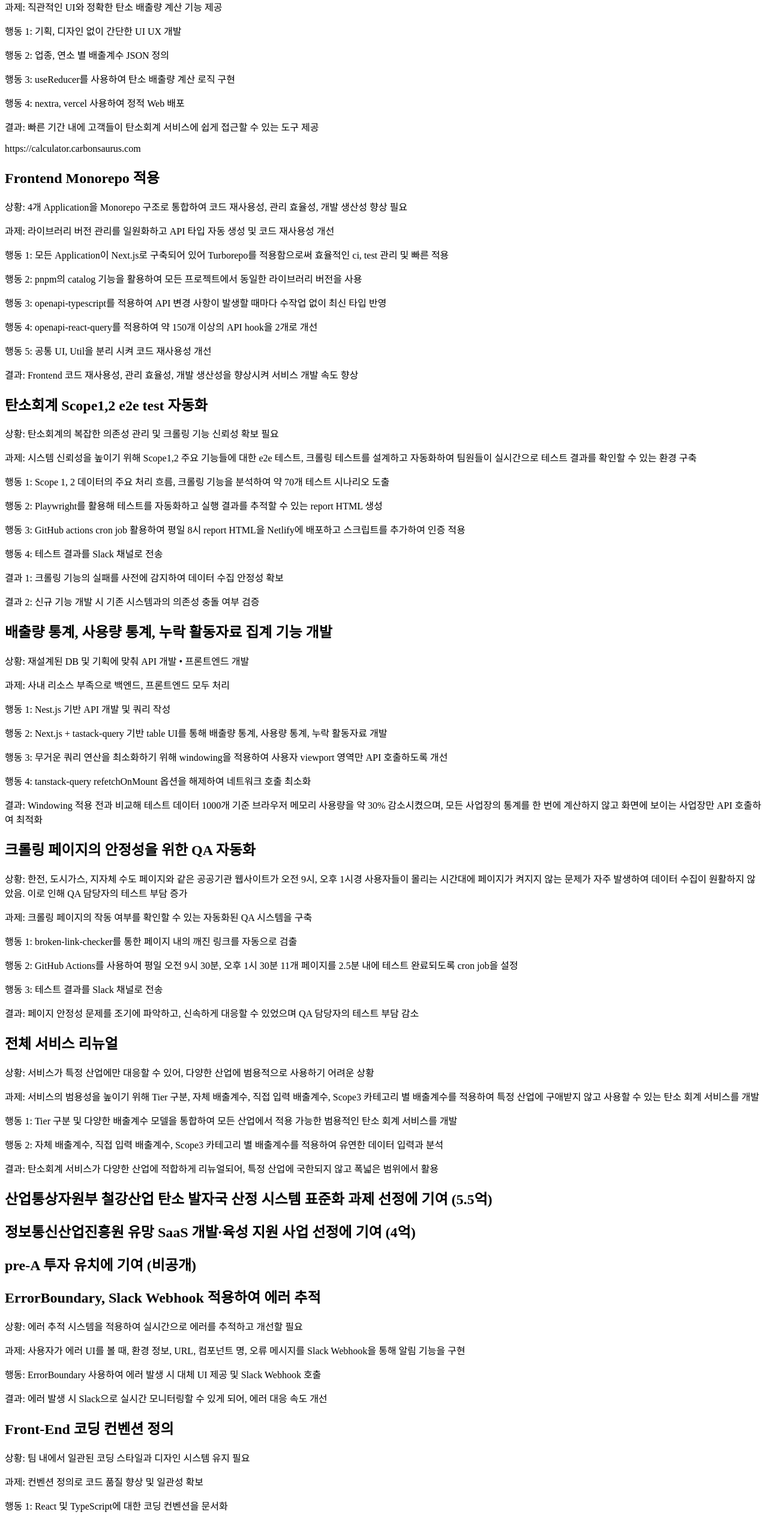
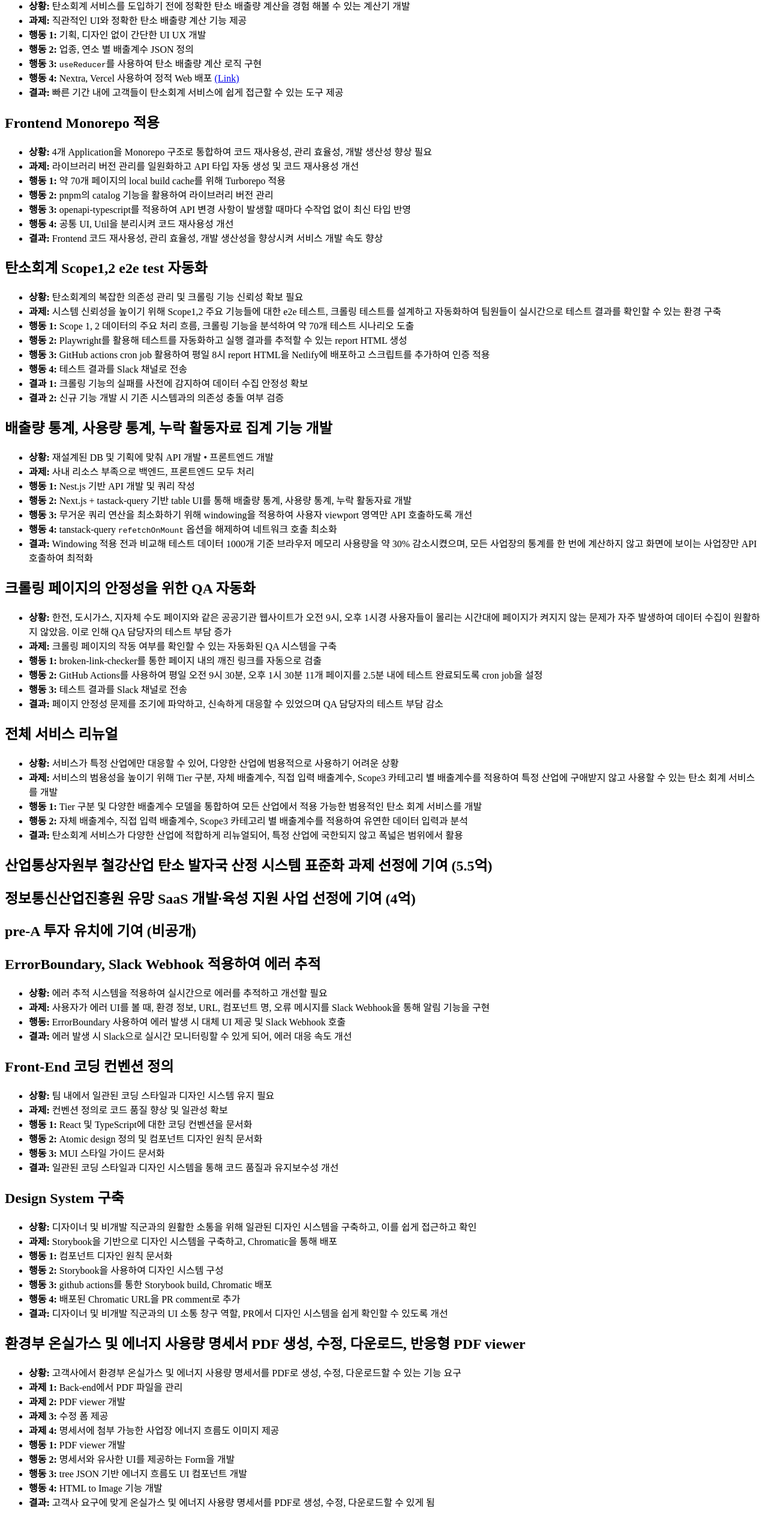
Before and after one commit to fe-dudu/fe-dudu-nextra, a Next.js app: page /career/carbonsaurus in a window 1280 px wide. Shown: the part 176-2716 px from the top of the page at 60% size. Built offline with nearby package versions, Linux system fonts and the light colour scheme.

Commit message:
Update: career

```diff
--- a/pages/career/carbonsaurus.mdx
+++ b/pages/career/carbonsaurus.mdx
@@ -1,241 +1,171 @@
-# Carbonsaurus Web Frontend (23.08 ~ current)
+# Carbonsaurus Web Frontend
+***2023.08 ~ current***
 
 ## Scope 1,2 탄소 배출량 계산기 개발
 
-상황: 탄소회계 서비스를 도입하기 전에 정확한 탄소 배출량 계산을 경험 해볼 수 있는 계산기 개발
+- **상황:** 탄소회계 서비스를 도입하기 전에 정확한 탄소 배출량 계산을 경험 해볼 수 있는 계산기 개발
+- **과제:** 직관적인 UI와 정확한 탄소 배출량 계산 기능 제공
+- **행동 1:** 기획, 디자인 없이 간단한 UI UX 개발
+- **행동 2:** 업종, 연소 별 배출계수 JSON 정의
+- **행동 3:** `useReducer`를 사용하여 탄소 배출량 계산 로직 구현
+- **행동 4:** Nextra, Vercel 사용하여 정적 Web 배포 [(Link)](https://calculator.carbonsaurus.com)
+- **결과:** 빠른 기간 내에 고객들이 탄소회계 서비스에 쉽게 접근할 수 있는 도구 제공
 
-과제: 직관적인 UI와 정확한 탄소 배출량 계산 기능 제공
-
-행동 1: 기획, 디자인 없이 간단한 UI UX 개발
-
-행동 2: 업종, 연소 별 배출계수 JSON 정의
-
-행동 3: useReducer를 사용하여 탄소 배출량 계산 로직 구현
-
-행동 4: nextra, vercel 사용하여 정적 Web 배포
-
-결과: 빠른 기간 내에 고객들이 탄소회계 서비스에 쉽게 접근할 수 있는 도구 제공
-
-https://calculator.carbonsaurus.com
 
 ## Frontend Monorepo 적용
 
-상황: 4개 Application을 Monorepo 구조로 통합하여 코드 재사용성, 관리 효율성, 개발 생산성 향상 필요
+- **상황:** 4개 Application을 Monorepo 구조로 통합하여 코드 재사용성, 관리 효율성, 개발 생산성 향상 필요
+- **과제:** 라이브러리 버전 관리를 일원화하고 API 타입 자동 생성 및 코드 재사용성 개선
+- **행동 1:** 약 70개 페이지의 local build cache를 위해 Turborepo 적용
+- **행동 2:** pnpm의 catalog 기능을 활용하여 라이브러리 버전 관리
+- **행동 3:** openapi-typescript를 적용하여 API 변경 사항이 발생할 때마다 수작업 없이 최신 타입 반영
+- **행동 4:** 공통 UI, Util을 분리시켜 코드 재사용성 개선
+- **결과:** Frontend 코드 재사용성, 관리 효율성, 개발 생산성을 향상시켜 서비스 개발 속도 향상
 
-과제: 라이브러리 버전 관리를 일원화하고 API 타입 자동 생성 및 코드 재사용성 개선
-
-행동 1: 모든 Application이 Next.js로 구축되어 있어 Turborepo를 적용함으로써 효율적인 ci, test 관리 및 빠른 적용
-
-행동 2: pnpm의 catalog 기능을 활용하여 모든 프로젝트에서 동일한 라이브러리 버전을 사용
-
-행동 3: openapi-typescript를 적용하여 API 변경 사항이 발생할 때마다 수작업 없이 최신 타입 반영
-
-행동 4: openapi-react-query를 적용하여 약 150개 이상의 API hook을 2개로 개선
-
-행동 5: 공통 UI, Util을 분리 시켜 코드 재사용성 개선
-
-결과: Frontend 코드 재사용성, 관리 효율성, 개발 생산성을 향상시켜 서비스 개발 속도 향상
 
 ## 탄소회계 Scope1,2 e2e test 자동화
 
-상황: 탄소회계의 복잡한 의존성 관리 및 크롤링 기능 신뢰성 확보 필요
+- **상황:** 탄소회계의 복잡한 의존성 관리 및 크롤링 기능 신뢰성 확보 필요
+- **과제:** 시스템 신뢰성을 높이기 위해 Scope1,2 주요 기능들에 대한 e2e 테스트, 크롤링 테스트를 설계하고 자동화하여 팀원들이 실시간으로 테스트 결과를 확인할 수 있는 환경 구축
+- **행동 1:** Scope 1, 2 데이터의 주요 처리 흐름, 크롤링 기능을 분석하여 약 70개 테스트 시나리오 도출
+- **행동 2:** Playwright를 활용해 테스트를 자동화하고 실행 결과를 추적할 수 있는 report HTML 생성
+- **행동 3:** GitHub actions cron job 활용하여 평일 8시 report HTML을 Netlify에 배포하고 스크립트를 추가하여 인증 적용
+- **행동 4:** 테스트 결과를 Slack 채널로 전송
+- **결과 1:** 크롤링 기능의 실패를 사전에 감지하여 데이터 수집 안정성 확보
+- **결과 2:** 신규 기능 개발 시 기존 시스템과의 의존성 충돌 여부 검증
 
-과제: 시스템 신뢰성을 높이기 위해 Scope1,2 주요 기능들에 대한 e2e 테스트, 크롤링 테스트를 설계하고 자동화하여 팀원들이 실시간으로 테스트 결과를 확인할 수 있는 환경 구축
-
-행동 1: Scope 1, 2 데이터의 주요 처리 흐름, 크롤링 기능을 분석하여 약 70개 테스트 시나리오 도출
-
-행동 2: Playwright를 활용해 테스트를 자동화하고 실행 결과를 추적할 수 있는 report HTML 생성
-
-행동 3: GitHub actions cron job 활용하여 평일 8시 report HTML을 Netlify에 배포하고 스크립트를 추가하여 인증 적용
-
-행동 4: 테스트 결과를 Slack 채널로 전송
-
-결과 1: 크롤링 기능의 실패를 사전에 감지하여 데이터 수집 안정성 확보
-
-결과 2: 신규 기능 개발 시 기존 시스템과의 의존성 충돌 여부 검증
 
 ## 배출량 통계, 사용량 통계, 누락 활동자료 집계 기능 개발
 
-상황: 재설계된 DB 및 기획에 맞춰 API 개발 • 프론트엔드 개발
+- **상황:** 재설계된 DB 및 기획에 맞춰 API 개발 • 프론트엔드 개발
+- **과제:** 사내 리소스 부족으로 백엔드, 프론트엔드 모두 처리
+- **행동 1:** Nest.js 기반 API 개발 및 쿼리 작성
+- **행동 2:** Next.js + tastack-query 기반 table UI를 통해 배출량 통계, 사용량 통계, 누락 활동자료 개발
+- **행동 3:** 무거운 쿼리 연산을 최소화하기 위해 windowing을 적용하여 사용자 viewport 영역만 API 호출하도록 개선
+- **행동 4:** tanstack-query `refetchOnMount` 옵션을 해제하여 네트워크 호출 최소화
+- **결과:** Windowing 적용 전과 비교해 테스트 데이터 1000개 기준 브라우저 메모리 사용량을 약 30% 감소시켰으며, 모든 사업장의 통계를 한 번에 계산하지 않고 화면에 보이는 사업장만 API 호출하여 최적화
 
-과제: 사내 리소스 부족으로 백엔드, 프론트엔드 모두 처리
-
-행동 1: Nest.js 기반 API 개발 및 쿼리 작성
-
-행동 2: Next.js + tastack-query 기반 table UI를 통해 배출량 통계, 사용량 통계, 누락 활동자료 개발
-
-행동 3: 무거운 쿼리 연산을 최소화하기 위해 windowing을 적용하여 사용자 viewport 영역만 API 호출하도록 개선
-
-행동 4: tanstack-query refetchOnMount 옵션을 해제하여 네트워크 호출 최소화
-
-결과: Windowing 적용 전과 비교해 테스트 데이터 1000개 기준 브라우저 메모리 사용량을 약 30% 감소시켰으며, 모든 사업장의 통계를 한 번에 계산하지 않고 화면에 보이는 사업장만 API 호출하여 최적화
 
 ## 크롤링 페이지의 안정성을 위한 QA 자동화
 
-상황: 한전, 도시가스, 지자체 수도 페이지와 같은 공공기관 웹사이트가 오전 9시, 오후 1시경 사용자들이 몰리는 시간대에 페이지가 켜지지 않는 문제가 자주 발생하여 데이터 수집이 원활하지 않았음. 이로 인해 QA 담당자의 테스트 부담 증가
+- **상황:** 한전, 도시가스, 지자체 수도 페이지와 같은 공공기관 웹사이트가 오전 9시, 오후 1시경 사용자들이 몰리는 시간대에 페이지가 켜지지 않는 문제가 자주 발생하여 데이터 수집이 원활하지 않았음. 이로 인해 QA 담당자의 테스트 부담 증가
+- **과제:** 크롤링 페이지의 작동 여부를 확인할 수 있는 자동화된 QA 시스템을 구축
+- **행동 1:** broken-link-checker를 통한 페이지 내의 깨진 링크를 자동으로 검출
+- **행동 2:** GitHub Actions를 사용하여 평일 오전 9시 30분, 오후 1시 30분 11개 페이지를 2.5분 내에 테스트 완료되도록 cron job을 설정
+- **행동 3:** 테스트 결과를 Slack 채널로 전송
+- **결과:** 페이지 안정성 문제를 조기에 파악하고, 신속하게 대응할 수 있었으며 QA 담당자의 테스트 부담 감소
 
-과제: 크롤링 페이지의 작동 여부를 확인할 수 있는 자동화된 QA 시스템을 구축
-
-행동 1: broken-link-checker를 통한 페이지 내의 깨진 링크를 자동으로 검출
-
-행동 2: GitHub Actions를 사용하여 평일 오전 9시 30분, 오후 1시 30분 11개 페이지를 2.5분 내에 테스트 완료되도록 cron job을 설정
-
-행동 3: 테스트 결과를 Slack 채널로 전송
-
-결과: 페이지 안정성 문제를 조기에 파악하고, 신속하게 대응할 수 있었으며 QA 담당자의 테스트 부담 감소
 
 ## 전체 서비스 리뉴얼
 
-상황: 서비스가 특정 산업에만 대응할 수 있어, 다양한 산업에 범용적으로 사용하기 어려운 상황
+- **상황:** 서비스가 특정 산업에만 대응할 수 있어, 다양한 산업에 범용적으로 사용하기 어려운 상황
+- **과제:** 서비스의 범용성을 높이기 위해 Tier 구분, 자체 배출계수, 직접 입력 배출계수, Scope3 카테고리 별 배출계수를 적용하여 특정 산업에 구애받지 않고 사용할 수 있는 탄소 회계 서비스를 개발
+- **행동 1:** Tier 구분 및 다양한 배출계수 모델을 통합하여 모든 산업에서 적용 가능한 범용적인 탄소 회계 서비스를 개발
+- **행동 2:** 자체 배출계수, 직접 입력 배출계수, Scope3 카테고리 별 배출계수를 적용하여 유연한 데이터 입력과 분석
+- **결과:** 탄소회계 서비스가 다양한 산업에 적합하게 리뉴얼되어, 특정 산업에 국한되지 않고 폭넓은 범위에서 활용
 
-과제: 서비스의 범용성을 높이기 위해 Tier 구분, 자체 배출계수, 직접 입력 배출계수, Scope3 카테고리 별 배출계수를 적용하여 특정 산업에 구애받지 않고 사용할 수 있는 탄소 회계 서비스를 개발
-
-행동 1: Tier 구분 및 다양한 배출계수 모델을 통합하여 모든 산업에서 적용 가능한 범용적인 탄소 회계 서비스를 개발
-
-행동 2: 자체 배출계수, 직접 입력 배출계수, Scope3 카테고리 별 배출계수를 적용하여 유연한 데이터 입력과 분석
-
-결과: 탄소회계 서비스가 다양한 산업에 적합하게 리뉴얼되어, 특정 산업에 국한되지 않고 폭넓은 범위에서 활용
 
 ## 산업통상자원부 철강산업 탄소 발자국 산정 시스템 표준화 과제 선정에 기여 (5.5억)
 
+
 ## 정보통신산업진흥원 유망 SaaS 개발∙육성 지원 사업 선정에 기여 (4억)
+
 
 ## pre-A 투자 유치에 기여 (비공개)
 
+
 ## ErrorBoundary, Slack Webhook 적용하여 에러 추적
 
-상황: 에러 추적 시스템을 적용하여 실시간으로 에러를 추적하고 개선할 필요
+- **상황:** 에러 추적 시스템을 적용하여 실시간으로 에러를 추적하고 개선할 필요
+- **과제:** 사용자가 에러 UI를 볼 때, 환경 정보, URL, 컴포넌트 명, 오류 메시지를 Slack Webhook을 통해 알림 기능을 구현
+- **행동:** ErrorBoundary 사용하여 에러 발생 시 대체 UI 제공 및 Slack Webhook 호출
+- **결과:** 에러 발생 시 Slack으로 실시간 모니터링할 수 있게 되어, 에러 대응 속도 개선
 
-과제: 사용자가 에러 UI를 볼 때, 환경 정보, URL, 컴포넌트 명, 오류 메시지를 Slack Webhook을 통해 알림 기능을 구현
-
-행동: ErrorBoundary 사용하여 에러 발생 시 대체 UI 제공 및 Slack Webhook 호출
-
-결과: 에러 발생 시 Slack으로 실시간 모니터링할 수 있게 되어, 에러 대응 속도 개선
 
 ## Front-End 코딩 컨벤션 정의
 
-상황: 팀 내에서 일관된 코딩 스타일과 디자인 시스템 유지 필요
+- **상황:** 팀 내에서 일관된 코딩 스타일과 디자인 시스템 유지 필요
+- **과제:** 컨벤션 정의로 코드 품질 향상 및 일관성 확보
+- **행동 1:** React 및 TypeScript에 대한 코딩 컨벤션을 문서화
+- **행동 2:** Atomic design 정의 및 컴포넌트 디자인 원칙 문서화
+- **행동 3:** MUI 스타일 가이드 문서화
+- **결과:** 일관된 코딩 스타일과 디자인 시스템을 통해 코드 품질과 유지보수성 개선
 
-과제: 컨벤션 정의로 코드 품질 향상 및 일관성 확보
 
-행동 1: React 및 TypeScript에 대한 코딩 컨벤션을 문서화
+## Design System 구축
 
-행동 2: Atomic design 정의 및 컴포넌트 디자인 원칙 문서화
+- **상황:** 디자이너 및 비개발 직군과의 원활한 소통을 위해 일관된 디자인 시스템을 구축하고, 이를 쉽게 접근하고 확인
+- **과제:** Storybook을 기반으로 디자인 시스템을 구축하고, Chromatic을 통해 배포
+- **행동 1:** 컴포넌트 디자인 원칙 문서화
+- **행동 2:** Storybook을 사용하여 디자인 시스템 구성
+- **행동 3:** github actions를 통한 Storybook build, Chromatic 배포
+- **행동 4:** 배포된 Chromatic URL을 PR comment로 추가
+- **결과:** 디자이너 및 비개발 직군과의 UI 소통 창구 역할, PR에서 디자인 시스템을 쉽게 확인할 수 있도록 개선
 
-행동 3: MUI 스타일 가이드 문서화
-
-결과: 일관된 코딩 스타일과 디자인 시스템을 통해 코드 품질과 유지보수성 개선
-
-## Storybook 기반 Design System 구축
-
-상황: 디자이너 및 비개발 직군과의 원활한 소통을 위해 일관된 디자인 시스템을 구축하고, 이를 쉽게 접근하고 확인
-
-과제: Storybook을 기반으로 디자인 시스템을 구축하고, Chromatic을 통해 배포
-
-행동 1: 컴포넌트 디자인 원칙 문서화
-
-행동 2: Storybook을 사용하여 디자인 시스템 구성
-
-행동 3: github actions를 통한 Storybook build, Chromatic 배포
-
-행동 4: 배포된 Chromatic URL을 PR comment로 추가
-
-결과: 디자이너 및 비개발 직군과의 UI 소통 창구 역할, PR에서 디자인 시스템을 쉽게 확인할 수 있도록 개선
 
 ## 환경부 온실가스 및 에너지 사용량 명세서 PDF 생성, 수정, 다운로드, 반응형 PDF viewer
 
-상황: 고객사에서 환경부 온실가스 및 에너지 사용량 명세서를 PDF로 생성, 수정, 다운로드할 수 있는 기능 요구
+- **상황:** 고객사에서 환경부 온실가스 및 에너지 사용량 명세서를 PDF로 생성, 수정, 다운로드할 수 있는 기능 요구
+- **과제 1:** Back-end에서 PDF 파일을 관리
+- **과제 2:** PDF viewer 개발
+- **과제 3:** 수정 폼 제공
+- **과제 4:** 명세서에 첨부 가능한 사업장 에너지 흐름도 이미지 제공
+- **행동 1:** PDF viewer 개발
+- **행동 2:** 명세서와 유사한 UI를 제공하는 Form을 개발
+- **행동 3:** tree JSON 기반 에너지 흐름도 UI 컴포넌트 개발
+- **행동 4:** HTML to Image 기능 개발
+- **결과:** 고객사 요구에 맞게 온실가스 및 에너지 사용량 명세서를 PDF로 생성, 수정, 다운로드할 수 있게 됨
 
-과제 1: Back-end에서 PDF 파일을 관리
-
-과제 2: PDF viewer 개발
-
-과제 3: 수정 폼 제공
-
-과제 4: 명세서에 첨부 가능한 사업장 에너지 흐름도 이미지 제공
-
-행동 1: PDF viewer 개발
-
-행동 2: 명세서와 유사한 UI를 제공하는 Form을 개발
-
-행동 3: tree JSON 기반 에너지 흐름도 UI 컴포넌트 개발
-
-행동 4: HTML to Image 기능 개발
-
-결과: 고객사 요구에 맞게 온실가스 및 에너지 사용량 명세서를 PDF로 생성, 수정, 다운로드할 수 있게 됨
 
 ## UI UX 개선
 
-상황: POC 고객사들의 다양한 UI/UX 개선 요구 사항
+- **상황:** POC 고객사들의 다양한 UI/UX 개선 요구 사항
+- **과제 1:** Image crop 기능 개발로 이미지 업로드 UI UX 개선 및 이미지 파일 용량 축소
+- **과제 2:** File Drag & Drop 적용을 통한 파일 업로드 UI UX 개선
+- **과제 3:** scroll overflow된 콘텐츠에 흐림 효과를 적용하여 Scroll UI UX 개선
+- **과제 4:** 유효성 검사 결과를 알 수 있도록 Form validation UI UX 개선
+- **과제 5:** layout Shift 제거를 위해 Skeleton Loading UI 적용
+- **과제 6:** page depth 제거를 위해 Dialog UI로 변경
+- **과제 7:** 배출 시설 간 상하위 관계 표현을 위해 MUI tree table 적용
+- **과제 8:** 뒤로 가기 시 페이지 유지를 위해 Query string으로 페이지 정보 저장 및 불러오기 적용
+- **행동:** 다양한 UI UX 개선 과제를 수행하여 POC 고객사들의 요구 사항을 반영
+- **결과:** UI UX 개선 작업을 통해 사용자 경험 향상
 
-과제 1: Image crop 기능 개발로 이미지 업로드 UI UX 개선 및 이미지 파일 용량 축소
-
-과제 2: File Drag & Drop 적용을 통한 파일 업로드 UI UX 개선
-
-과제 3: scroll overflow된 콘텐츠에 흐림 효과를 적용하여 Scroll UI UX 개선
-
-과제 4: 유효성 검사 결과를 알 수 있도록 Form validation UI UX 개선
-
-과제 5: layout Shift 제거를 위해 Skeleton Loading UI 적용
-
-과제 6: page depth 제거를 위해 Dialog UI로 변경
-
-과제 7: 배출 시설 간 상하위 관계 표현을 위해 MUI tree table 적용
-
-과제 8: 뒤로 가기 시 페이지 유지를 위해 Query string으로 페이지 정보 저장 및 불러오기 적용
-
-행동: 다양한 UI UX 개선 과제를 수행하여 POC 고객사들의 요구 사항을 반영
-
-결과: UI UX 개선 작업을 통해 사용자 만족도 및 유지보수성이 향상됨
 
 ## 반응형 금융권 배출량 (Scope3 Category15) 프로토타입 개발
 
-상황: M자산운용사, I자산운용사 고객이 보유한 부동산 자산의 탄소 배출량을 관측
+- **상황:** M자산운용사, I자산운용사 고객이 보유한 부동산 자산의 탄소 배출량을 관측
+- **과제:** 부동산 자산 입주사의 에너지 사용량을 제외하고 자산운용사의 에너지 사용량을 측정 및 탄소 배출량을 관측할 수 있는 서비스 개발 요구
+- **행동:** 기획, 개발, QA를 포함하여 약 4주 만에 프로토타입 서비스 완성
+- **결과:** 고객사와 POC 진행하며 추가 개발하였으나 고객사 내부 사정으로 계약은 성사되지 못함. 그러나 팀이 빠르게 결과물을 제작하고 검증하는 과정을 통해 팀원들의 탄소 회계 도메인에 대한 이해를 높이는 데 기여
 
-과제: 부동산 자산 입주사의 에너지 사용량을 제외하고 자산운용사의 에너지 사용량을 측정 및 탄소 배출량을 관측할 수 있는 서비스 개발 요구
-
-행동: 기획, 개발, QA를 포함하여 약 4주 만에 프로토타입 서비스 완성
-
-결과: 고객사와 POC 진행하며 추가 개발하였으나 고객사 내부 사정으로 계약은 성사되지 못함. 그러나 팀이 빠르게 결과물을 제작하고 검증하는 과정을 통해 팀원들의 탄소 회계 도메인에 대한 이해를 높이는 데 기여
 
 ## CI / CD 자동화 및 PR template 적용
 
-상황: AWS App Runner를 사용하는 과정에서 잦은 빌드 에러가 발생하여 배포가 지연되고, 코드 품질 관리에 어려움을 겪음
+- **상황:** AWS App Runner를 사용하는 과정에서 잦은 빌드 에러가 발생하여 배포 지연
+- **과제:** CI/CD 파이프라인을 자동화하여 빌드 에러를 줄이고, PR 템플릿을 적용하여 리뷰 프로세스를 개선
+- **행동 1:** Husky 활용하여 pre commit lint 자동화
+- **행동 2:** Husky 활용하여 commit message lint 자동화
+- **행동 3:** Husky 활용하여 pre push build test 자동화
+- **행동 4:** GitHub Actions 활용하여 AWS ECR로 docker image push를 자동화
+- **행동 5:** PR template 체크리스트 적용
+- **결과:** 잦은 빌드 오류 개선 및 빌드 시간을 9분에서 6분으로 감축
 
-과제: CI/CD 파이프라인을 자동화하여 빌드 에러를 줄이고, PR 템플릿을 적용하여 코드 품질과 리뷰 프로세스를 개선
-
-행동 1: Husky 활용하여 pre commit lint 자동화
-
-행동 2: Husky 활용하여 commit message lint 자동화
-
-행동 3: Husky 활용하여 pre push build test 자동화
-
-행동 4: Husky 활용하여 pre push e2e (playwright) test 자동화
-
-행동 5: GitHub Actions 활용하여 AWS ECR로 docker image push를 자동화
-
-행동 6: PR template 체크리스트 적용
-
-결과: husky와 GitHub Actions를 활용하여 사전 검증 및 자동화된 배포 프로세스를 구축한 결과, 빌드 오류가 줄어들고 배포 속도가 빨라졌으며, 코드 품질이 향상되어 PR 과정에서의 수정이 감소
 
 ## Excel 업로드 기능 개발
 
-상황: 고객사들이 기존에 관리하던 Excel 파일을 서비스에 업로드할 수 있는 기능 필요
+- **상황:** 고객사들이 기존에 관리하던 Excel 파일을 서비스에 업로드할 수 있는 기능 필요
+- **과제:** 사업장, 배출시설, 활동 자료, 차량 운행 기록부 Excel 파일을 서비스에 업로드 및 저장
+- **행동:** 업로드된 Excel 파일에서 데이터를 추출하고, 서비스의 데이터 구조에 맞게 변환 및 데이터 검증
+- **결과:** 기존 Excel 파일을 서식만 변경하여 업로드할 수 있게 되었으며, 데이터 등록 효율성을 개선하여 사용자 경험을 향상
 
-과제: 사업장, 배출시설, 활동 자료, 차량 운행 기록부 Excel 파일을 서비스에 업로드 및 저장
-
-행동: 업로드된 Excel 파일에서 데이터를 추출하고, 서비스의 데이터 구조에 맞게 변환 및 데이터 검증
-
-결과: 기존 Excel 파일을 서식만 변경하여 업로드할 수 있게 되었으며, 데이터 등록 효율성을 개선하여 사용자 경험을 향상
 
 ## TIPS 선정에 기여 (5억)
 
+
 ## 반응형 탄소회계 (Scope 1, 2, 3) MVP 개발
 
-상황: 고객사에게 영업할 수 있는 수준의 반응형 탄소 회계 솔루션을 신속히 개발
-
-과제: 시장에서 차별화될 수 있는 Scope 1, 2, 3의 탄소 배출량을 포괄하는 MVP를 개발하고, 이를 통해 영업 기회를 창출
-
-행동: 도메인 이해, 반응형 UI 설계, 데이터 시각화에 중점을 두고 사업장, 배출시설, 활동자료, 통계 기능 개발
-
-결과: 대기업 고객사들과 POC 및 파트너십 논의, TIPS 투자 유치
+- **상황:** 고객사에게 영업할 수 있는 수준의 반응형 탄소 회계 솔루션을 신속히 개발
+- **과제:** 시장에서 차별화될 수 있는 Scope 1, 2, 3의 탄소 배출량을 포괄하는 MVP를 개발하고, 이를 통해 영업 기회를 창출
+- **행동:** 도메인 이해, 반응형 UI 설계, 데이터 시각화에 중점을 두고 사업장, 배출시설, 활동자료, 통계 기능 개발
+- **결과:** 대기업 고객사들과 POC 및 파트너십 논의, TIPS 투자 유치
```
Also changed, not shown: pages/career/agilegrowth.mdx (+21 -20 lines), theme.config.tsx (+8 -4 lines).
